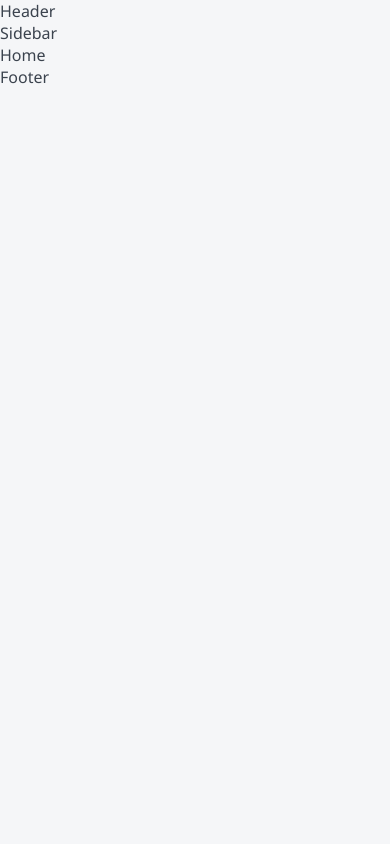
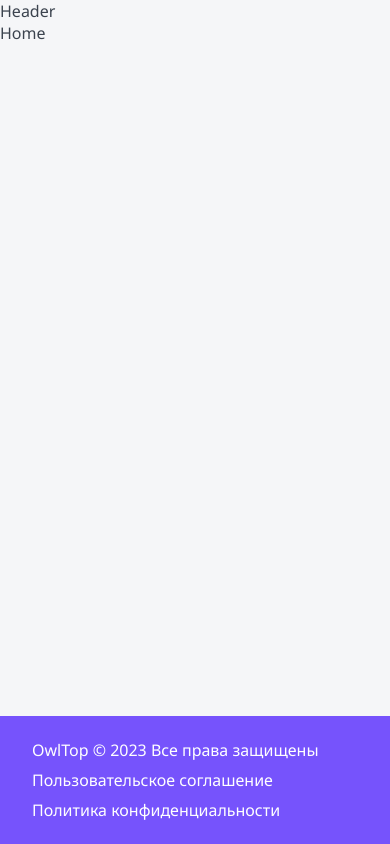
Before and after one commit to RusakovDS/top-app, a Next.js app: page / in a window 390 px wide. Built offline with nearby package versions, Linux system fonts and the light colour scheme.

Commit message:
create responsive layout

```diff
--- a/app/(site)/components/Footer/Footer.module.css
+++ b/app/(site)/components/Footer/Footer.module.css
@@ -0,0 +1,17 @@
+.footer {
+  display: grid;
+  grid-template-columns: 1fr auto auto;
+  gap: 40px;
+  padding: 24px 32px;
+  background: var(--primary);
+  color: var(--white);
+  font-size: 16px;
+  line-height: 20px;
+}
+
+@media (width <= 768px) {
+  .footer {
+    grid-template-columns: 1fr;
+    gap: 10px;
+  }
+}
--- a/app/(site)/components/Footer/Footer.tsx
+++ b/app/(site)/components/Footer/Footer.tsx
@@ -1,6 +1,19 @@
 import React from "react";
+import cn from "classnames";
 import { FooterProps } from "./Footer.props";
+import style from "./Footer.module.css";
+import { getYear } from "date-fns";
 
-export const Footer = ({ ...props }: FooterProps): JSX.Element => {
-  return <footer {...props}>Footer</footer>;
+export const Footer = ({ className, ...props }: FooterProps): JSX.Element => {
+  return (
+    <footer className={cn(className, style.footer)} {...props}>
+      <div>OwlTop © {getYear(new Date())} Все права защищены</div>
+      <a href="#" target="_blank">
+        Пользовательское соглашение
+      </a>
+      <a href="#" target="_blank">
+        Политика конфиденциальности
+      </a>
+    </footer>
+  );
 };
--- /dev/null
+++ b/app/(site)/layout.module.css
@@ -0,0 +1,45 @@
+.wrapper {
+  display: grid;
+  grid-template: auto 1fr auto / auto 230px minmax(320px, 1200px) auto;
+  grid-template-areas:
+    ". header header ."
+    ". sidebar body ."
+    "footer footer footer footer";
+  gap: 0 30px;
+  min-height: 100dvh;
+}
+
+.header {
+  display: none;
+  grid-area: header;
+}
+
+.body {
+  grid-area: body;
+}
+
+.sidebar {
+  grid-area: sidebar;
+}
+
+.footer {
+  grid-area: footer;
+}
+
+@media (width <= 768px) {
+  .header {
+    display: block;
+  }
+
+  .sidebar {
+    display: none;
+  }
+
+  .wrapper {
+    grid-template: auto 1fr auto / minmax(320px, 1fr);
+    grid-template-areas:
+      "header"
+      "body"
+      "footer";
+  }
+}
--- a/app/(site)/layout.tsx
+++ b/app/(site)/layout.tsx
@@ -1,7 +1,8 @@
 import type { Metadata } from "next";
 import { Noto_Sans } from "next/font/google";
+import { Footer, Header, Sidebar } from "./components";
 import "./globals.css";
-import { Footer, Header, Sidebar } from "./components";
+import style from "./layout.module.css";
 
 const noto_sans = Noto_Sans({
   weight: ["200", "300", "400", "500", "600", "700", "800", "900"],
@@ -21,12 +22,12 @@ export default function RootLayout({
   return (
     <html lang="en">
       <body className={noto_sans.className}>
-        <Header />
-        <main>
-          <Sidebar />
-          {children}
-        </main>
-        <Footer />
+        <div className={style.wrapper}>
+          <Header className={style.header} />
+          <Sidebar className={style.sidebar} />
+          <div className={style.body}>{children}</div>
+          <Footer className={style.footer} />
+        </div>
       </body>
     </html>
   );
--- a/package.json
+++ b/package.json
@@ -11,6 +11,7 @@
   },
   "dependencies": {
     "classnames": "^2.5.1",
+    "date-fns": "^3.3.1",
     "next": "^14.0.5-canary.58",
     "react": "^18",
     "react-dom": "^18"
```
Also changed, not shown: 1 other file (tests, documents, lock files or other folders).
